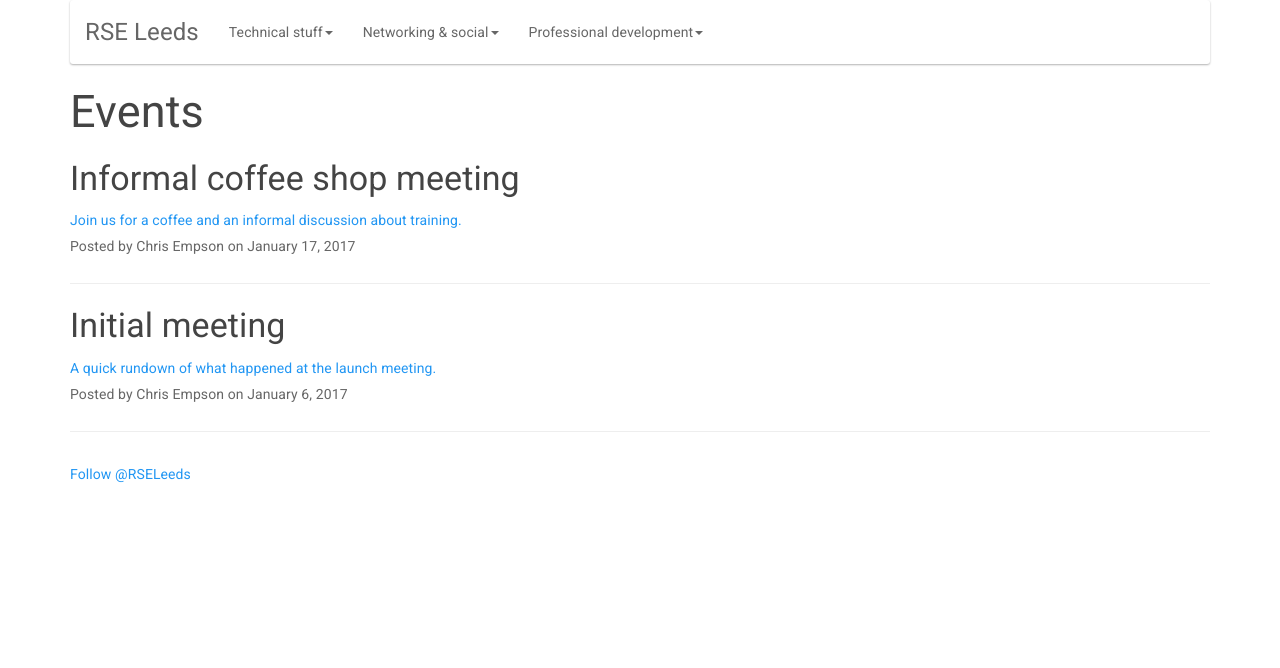
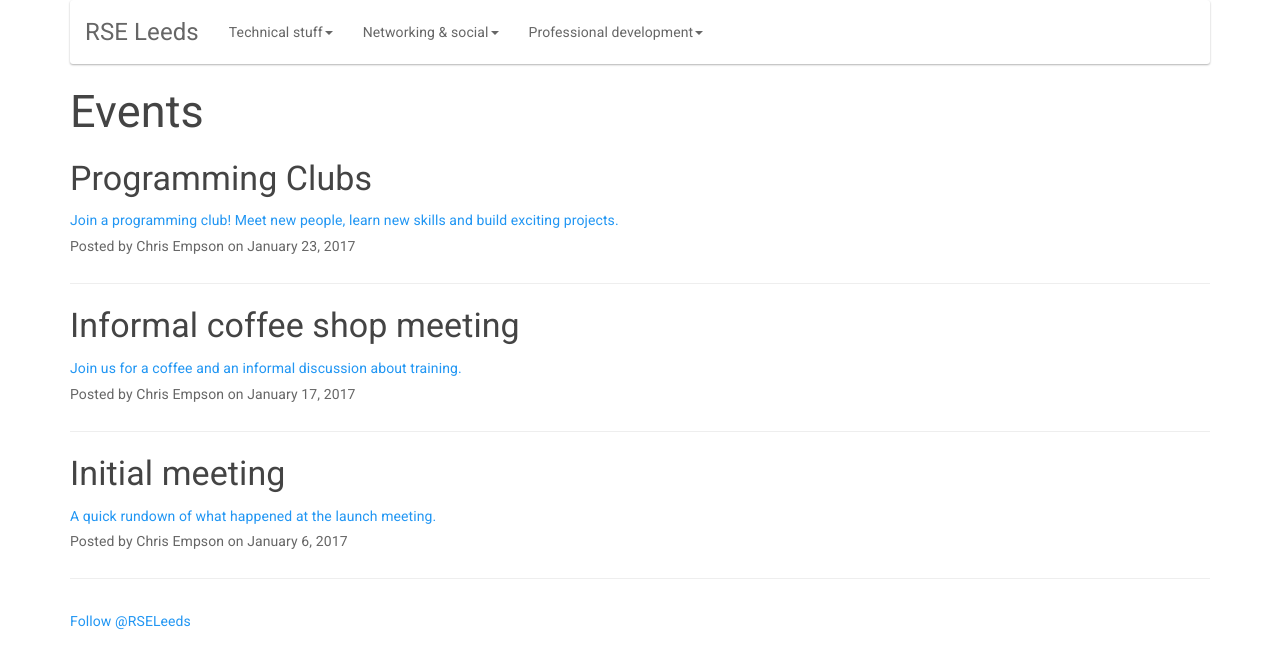
Before and after one commit to rseleeds/rseleeds.github.io, a Jekyll site: the page built from category/events.html, in a window 1280 px wide. Shown: the top 668 px of the page. Built offline with Jekyll 4.4.1, drawn with Linux system fonts in a browser that asks for light colours; nearby versions of some CDN libraries; comment, search, counter and statistics services are not loaded.

Commit message:
Added post about coding clubs

```diff
--- /dev/null
+++ b/_posts/2017-01-23-coding-clubs.md
@@ -0,0 +1,39 @@
+---
+layout: default
+title: Programming Clubs
+categories: events
+published: true
+author: Chris Empson
+subtitle: Join a programming club! Meet new people, learn new skills and build exciting projects.
+---
+<div class="container">
+  <div class="row">
+  <h3>Coding Club</h3>
+  </div>
+  <div class="row">
+  If you're looking to meet some fellow coders, get some help on a tricky problem or contribute to some fun projects, the weekly Coding Club could be for you. Club organiser <a href="http://www.geog.leeds.ac.uk/people/a.evans/">Andy Evans</a> from the School of Geography:
+  </div>
+  <div class="row quote">
+  &quot;Coding Club is a space in the week for researchers and students who want to set aside some time for learning new techniques, doing some socially useful coding, or just getting some eyes on a tricky problem.&quot;
+  </div>
+  <div class="row quote">
+  &quot;We have people who work in almost any language you care to mention, as well as the occasional hardware project. To get on the mailing list, email <a href="http://www.geog.leeds.ac.uk/people/a.evans/">Andy Evans</a> otherwise just bring a laptop and meet us in the caff.&quot;
+  </div>
+  <div class="row">
+  Coding Club runs every Friday, 3pm - 5pm, in the Balcony Café above the Refectory.
+  </div>
+
+  <div class="row">
+  </div>
+
+  <div class="row">
+  <h3>Python Club</h3>
+  </div>
+  <div class="row">
+  Python Club is a weekly meeting during term time concentrating on Python programming. Meetings are usually short talks on various aspects of Python, but also discussions around specific issues people are having, including teaching Python. It's run by Maths, but is of interest to anyone coding in Python.
+  </div>
+  <div class="row">
+  To get on the mailing list, email <a href="https://www.maths.leeds.ac.uk/index.php?id=263&uid=1074">Rob Sturman</a>
+  </div>
+
+</div>
--- a/assets/css/rseleeds.scss
+++ b/assets/css/rseleeds.scss
@@ -9,6 +9,16 @@
 img {
     margin: 20px;
 }
+
+div.post div.row {
+    margin-bottom: 20px;
+}
+
+div.quote {
+    background-color: #f0f0f0;
+    font-style: italic;
+}
+
 
 // Mixins
 @mixin white-text {
@@ -40,6 +50,7 @@
 }
 
 
+// Add a space between the page content and the footer
 .footer {
     margin-top: 30px;
 }
```
